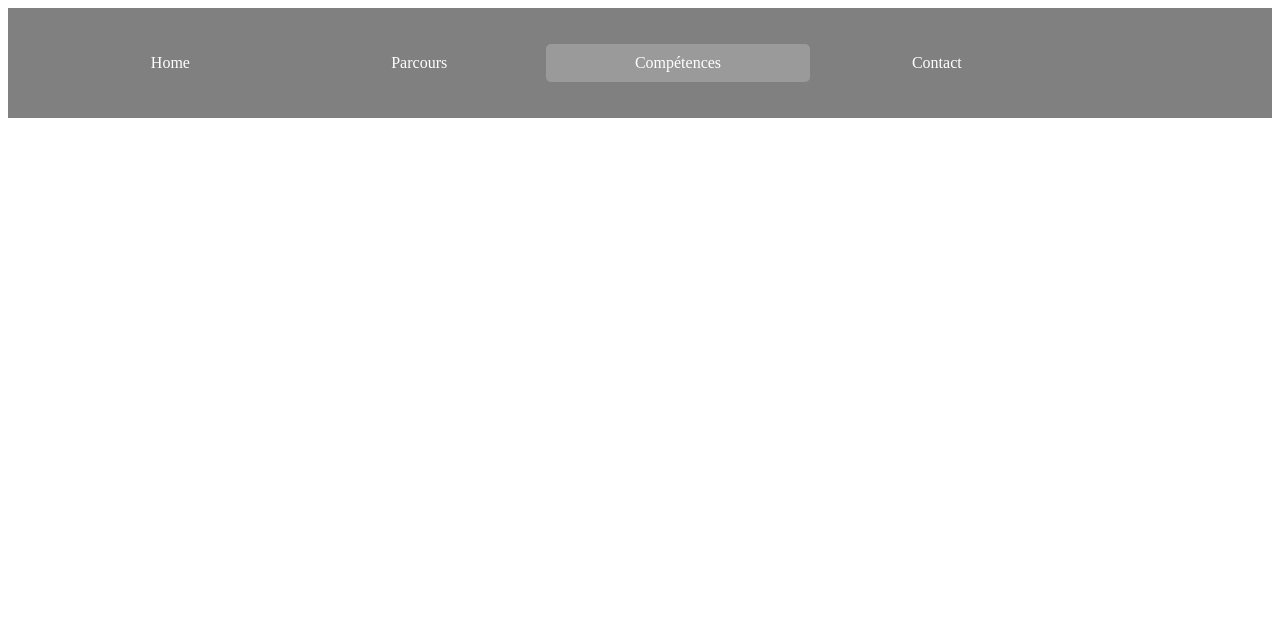
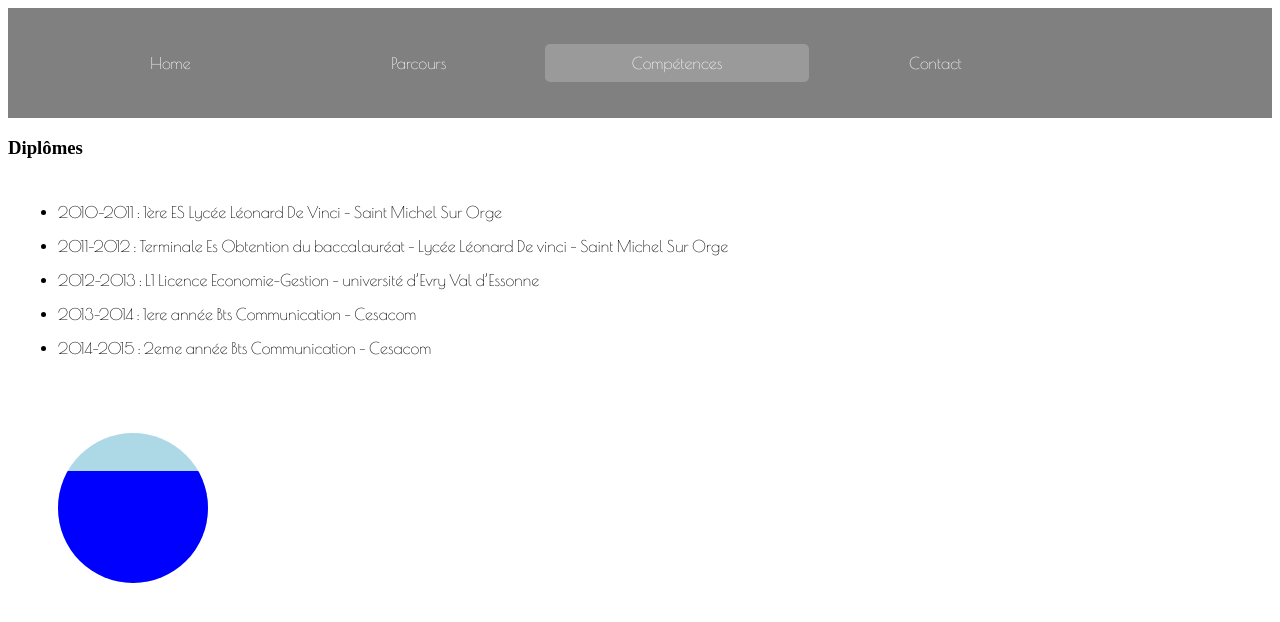
Before and after one commit to Adilcesacom/projet-test-pro2a-, a plain HTML site: page competences.html in a window 1280 px wide. Drawn offline with nearby package versions, Linux system fonts and the light colour scheme.

Commit message:
cours du 10dec
finir chez soi

```diff
--- a/competences.html
+++ b/competences.html
@@ -17,5 +17,23 @@
         </ul>
     </nav>
 </header>
+<h3>Diplômes</h3>
+<nav class="lol">
+        <ul>
+           <p><li>2010-2011 : 1ère ES Lycée Léonard De Vinci – Saint Michel Sur Orge </li></p>
+
+            <p><li>2011-2012 : Terminale Es Obtention du baccalauréat - Lycée Léonard De vinci – Saint Michel Sur Orge</li></p>
+
+            <p><li>2012-2013 : L1 Licence Economie-Gestion - université d’Evry Val d’Essonne</li></p>
+
+            <p><li>2013-2014 : 1ere année Bts Communication - Cesacom </li></p>
+
+            <p><li>2014-2015 : 2eme année Bts Communication - Cesacom</li></p>
+        </ul>
+    </nav>
+
+<div class="cercle-competence">
+    <div class="cercle-competence-niveau"></div>
+</div>
 </body>
 </html>
--- a/style.css
+++ b/style.css
@@ -1,4 +1,4 @@
-h1, h2 {
+h1, h2, nav {
   font-family: 'Poiret One', cursive;
 }
 
@@ -33,7 +33,28 @@ header a:hover{
     border-radius: 5px;
 }
 
+.cercle-competence{
+    width:150px;
+    height:150px;
+    background-color: lightblue;
+    border-radius:50%;
+    margin:50px;
+    overflow: hidden;
+    position:relative;
 
-/* Sur n'importe quel élémebt html de type block ou inline block o peut mettre un contour (border) une couleur de fond(color background) des marges inférieures et exterieures (margin et padding)
+}
+.cercle-competence-niveau{
+    width:100%;
+    background-color: blue;
+    height:75%;
+    position: absolute;
+    bottom:0;
+    transition:all is ease;
+
+}
+.cercle-competence:hover .cercle-competence-niveau{
+    height:75%;
+}
+/* Sur n'importe quel élément html de type block ou inline block o peut mettre un contour (border) une couleur de fond(color background) des marges inférieures et exterieures (margin et padding)
 
 width :  /* sert a espacé les titres sur le header ./*
```
Also changed, not shown: index.html (+3 -0 lines).
